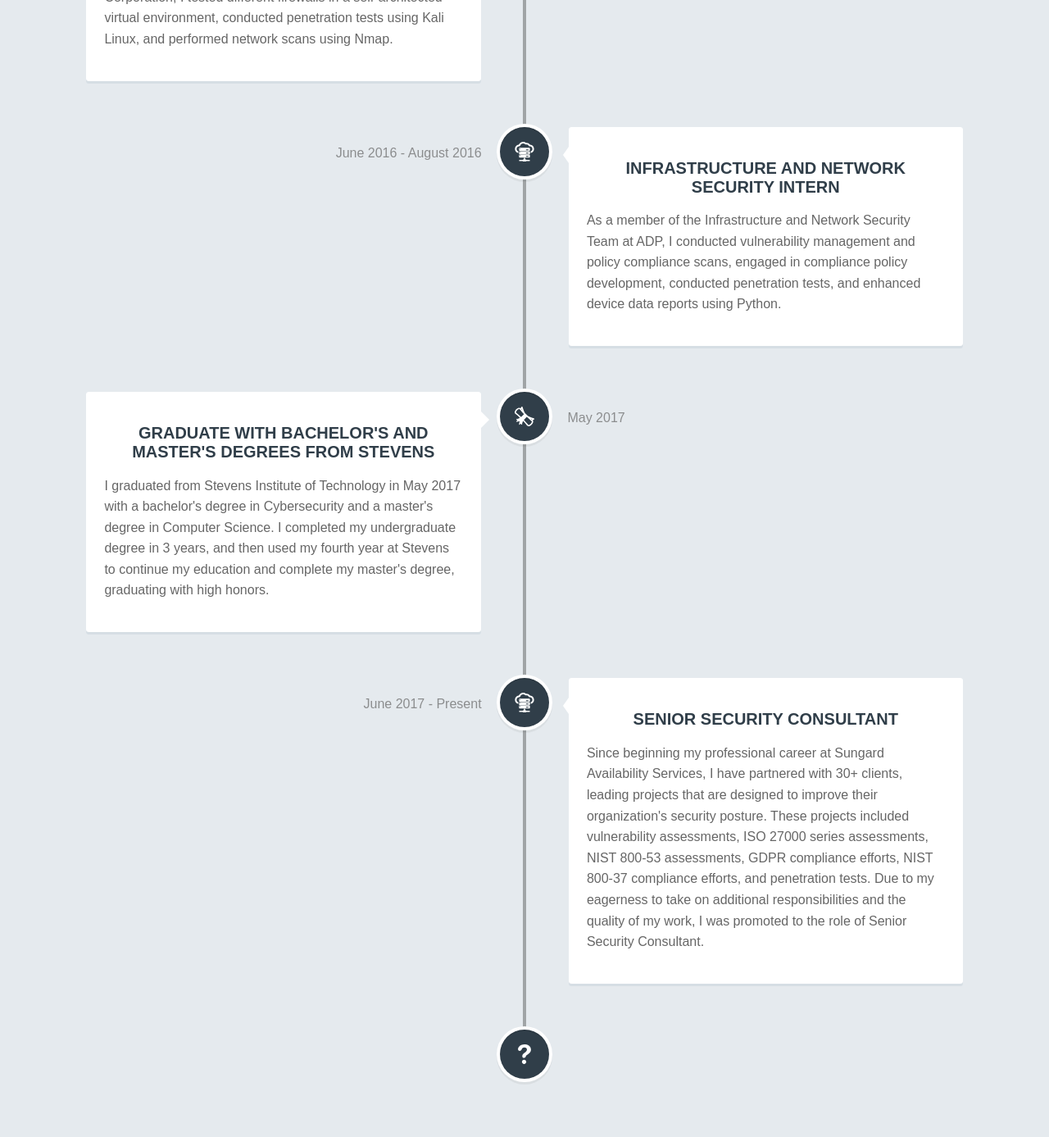
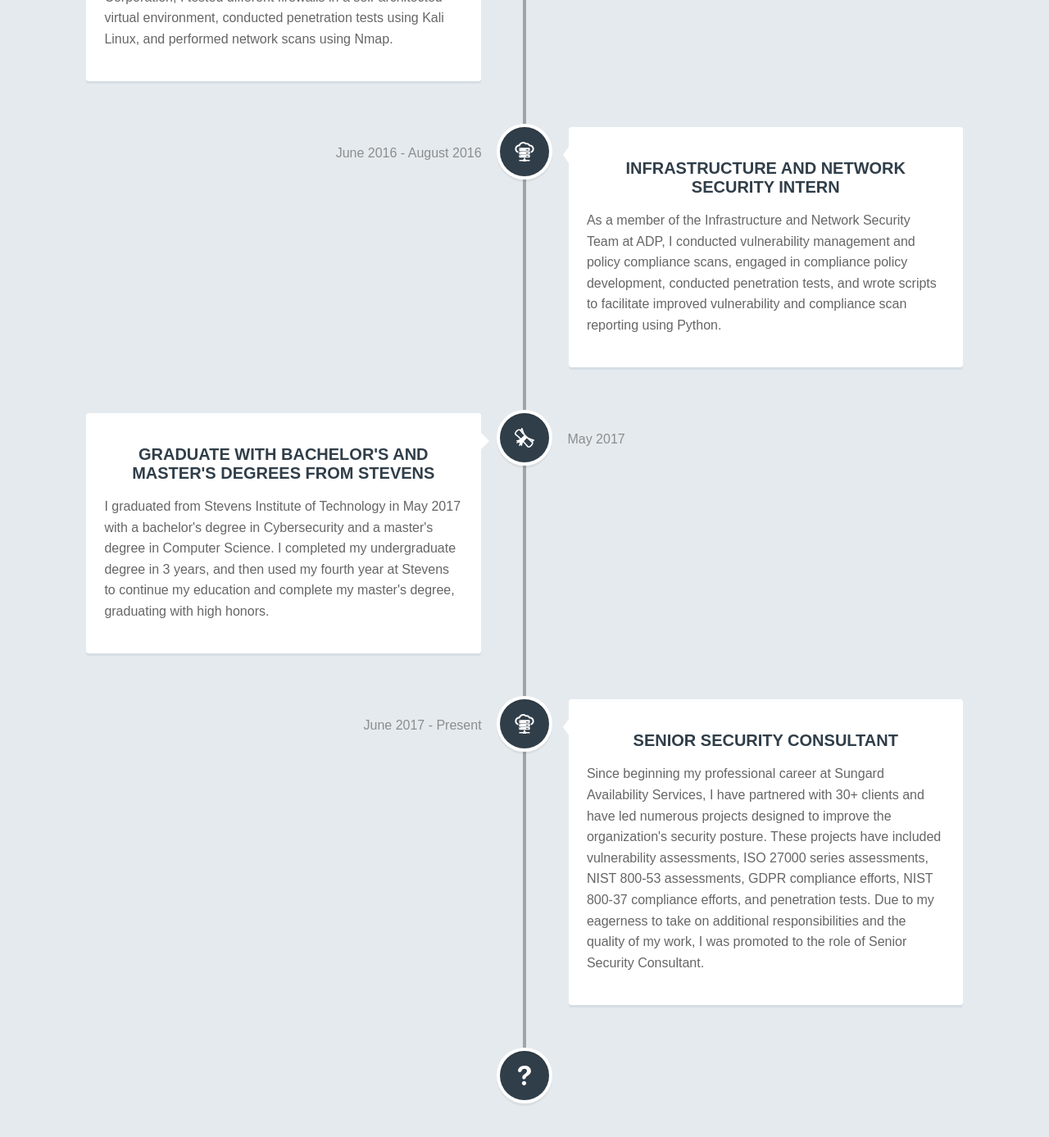
Before and after one commit to nickm221/nickmassa.com, a Jekyll site: the page built from index.html, in a window 1280 px wide and 1400 px high, scrolled down 2190 px. Shown: the top 1387 px of the window at 82% size. Built offline with Jekyll 4.4.1, drawn with Linux system fonts in a browser that asks for light colours; nearby versions of some CDN libraries; Markdown is read by kramdown in place of the engine named in the settings; some of the changed text lies outside the part shown.

Commit message:
Update wording of Sungard + Finalsite

```diff
--- a/_includes/history.html
+++ b/_includes/history.html
@@ -45,7 +45,7 @@
         </div><!-- cd-timeline-img-->
         <div class="cd-timeline-content">
           <h2>Infrastructure and Network Security Intern</h2>
-          <p>As a member of the Infrastructure and Network Security Team at ADP, I conducted vulnerability management and policy compliance scans, engaged in compliance policy development, conducted penetration tests, and enhanced device data reports using Python.</p>
+          <p>As a member of the Infrastructure and Network Security Team at ADP, I conducted vulnerability management and policy compliance scans, engaged in compliance policy development, conducted penetration tests, and wrote scripts to facilitate improved vulnerability and compliance scan reporting using Python.</p>
           <span class="cd-date">June 2016 - August 2016</span>
         </div><!-- cd-timeline-content--><!-- cd-timeline-block-->
       </div>
@@ -67,7 +67,7 @@
         </div><!-- cd-timeline-img-->
         <div class="cd-timeline-content">
           <h2>Senior Security Consultant</h2>
-          <p>Since beginning my professional career at Sungard Availability Services, I have partnered with 30+ clients, leading projects that are designed to improve their organization's security posture. These projects included vulnerability assessments, ISO 27000 series assessments, NIST 800-53 assessments, GDPR compliance efforts, NIST 800-37 compliance efforts, and penetration tests. Due to my eagerness to take on additional responsibilities and the quality of my work, I was promoted to the role of Senior Security Consultant.  </p>
+          <p>Since beginning my professional career at Sungard Availability Services, I have partnered with 30+ clients and have led numerous projects designed to improve the organization's security posture. These projects have included vulnerability assessments, ISO 27000 series assessments, NIST 800-53 assessments, GDPR compliance efforts, NIST 800-37 compliance efforts, and penetration tests. Due to my eagerness to take on additional responsibilities and the quality of my work, I was promoted to the role of Senior Security Consultant.  </p>
           <span class="cd-date">June 2017 - Present</span>
         </div><!-- cd-timeline-content--><!-- cd-timeline-block-->
       </div>
```
Also changed, not shown: other parts of _includes/history.html (+1 -1 lines).
